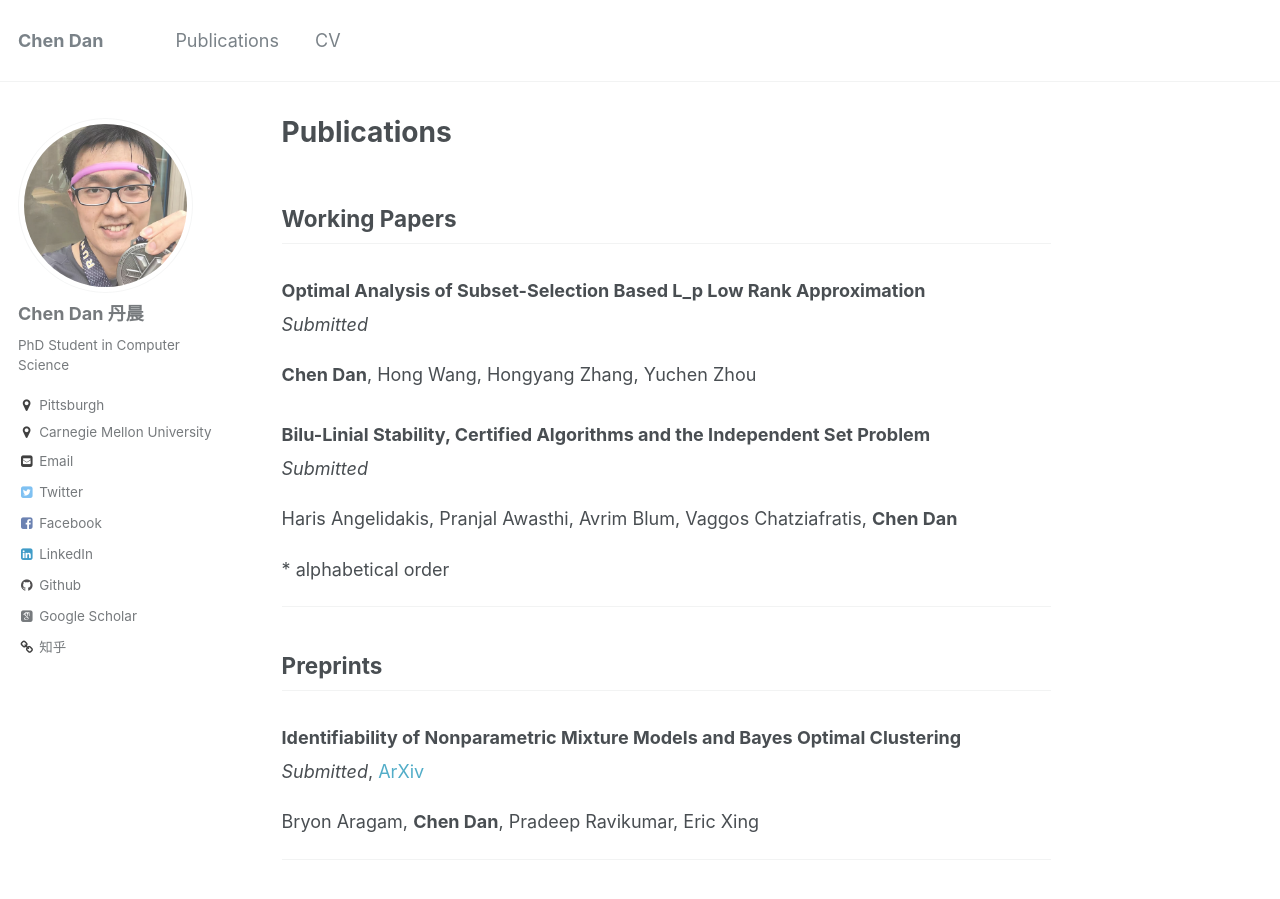
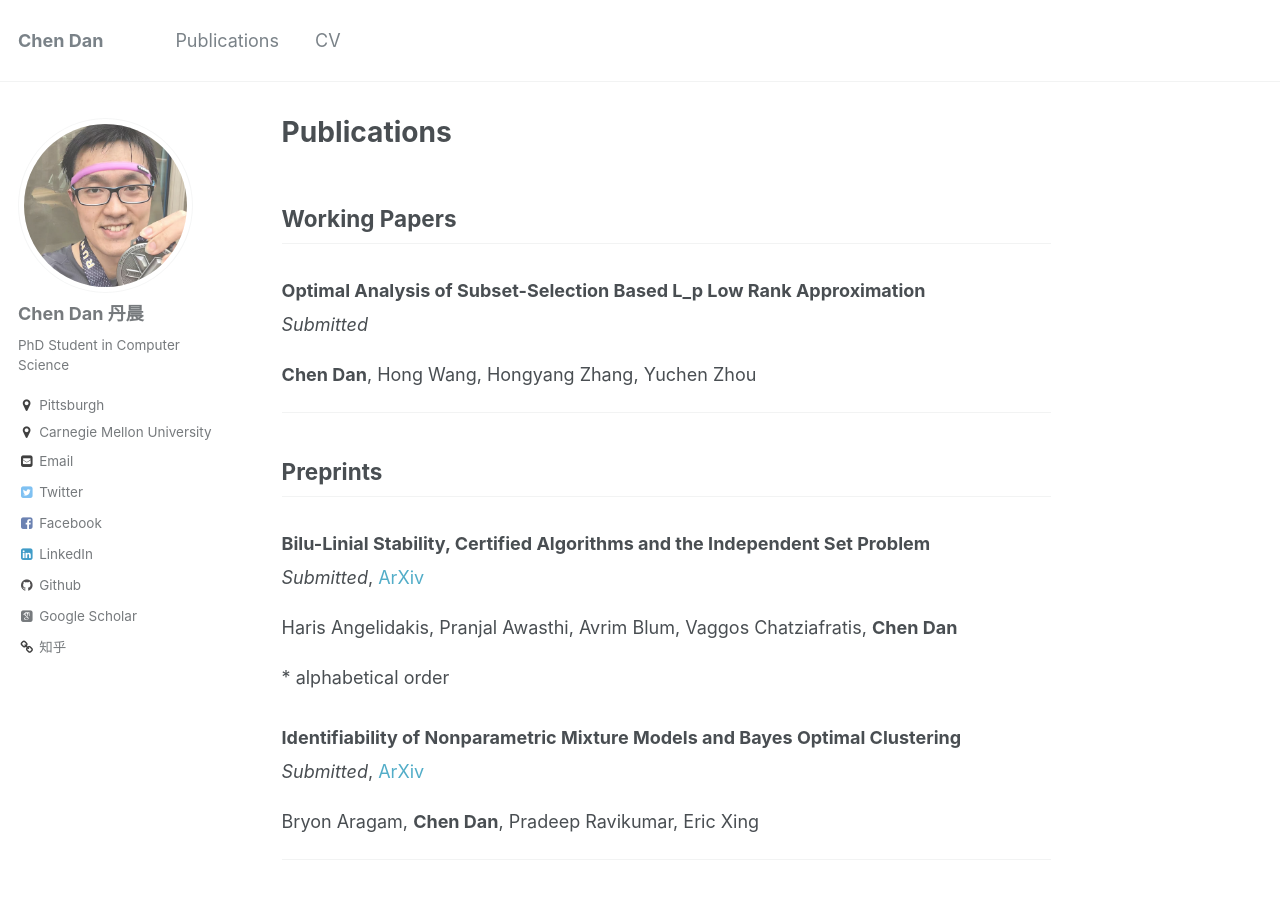
Before and after one commit to ChenDanCMU/chendancmu.github.io, a Jekyll site: the page built from _pages/publications.md, in a window 1280 px wide and 900 px high. Built offline with Jekyll 4.4.1, drawn with Linux system fonts in a browser that asks for light colours; some web fonts are replaced.

Commit message:
Independent set arxiv

```diff
--- a/_pages/publications.md
+++ b/_pages/publications.md
@@ -12,16 +12,20 @@ author_profile: true
 
 **Chen Dan**, Hong Wang, Hongyang Zhang, Yuchen Zhou
 
+
+
+---
+## Preprints
+
 ### Bilu-Linial Stability, Certified Algorithms and the Independent Set Problem
 
-*Submitted*
+*Submitted*,  [ArXiv](https://arxiv.org/abs/1810.08414)
 
 Haris Angelidakis, Pranjal Awasthi, Avrim Blum, Vaggos Chatziafratis, **Chen Dan**
 
 \* alphabetical order
 
----
-## Preprints
+
 
 ### Identifiability of Nonparametric Mixture Models and Bayes Optimal Clustering
 
```
